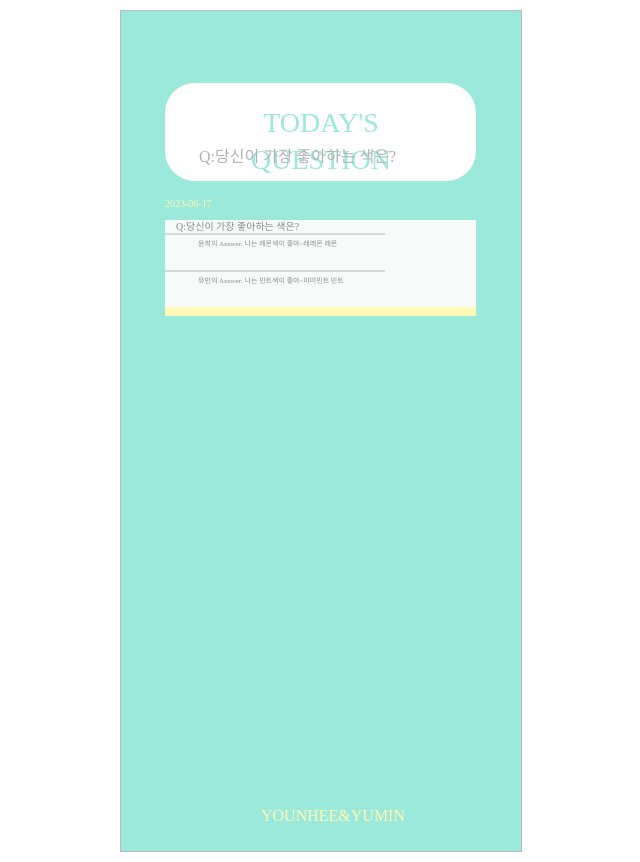
After one commit to minyou2675/couple_diary_project, a Django app: template couple_diary_project/diary/templates/diary/questionlist.html in a window 1280 px wide. The commit adds this page. Shown: the whole page, without its empty margins (319-959 px from the left). Run offline with Django 4.2, Linux system fonts and the light colour scheme; the template is opened without the code that fills it, so the values that code supplies are empty.

Commit message:
Refactor.자잘한 리팩터링

```diff
--- /dev/null
+++ b/couple_diary_project/diary/static/css/questionlist.css
@@ -0,0 +1,112 @@
+.wrapper{
+    display: flex;
+    flex-direction: column;
+    width: 360px;
+    height: 800px;
+    margin: 10px auto;
+    padding: 20px;
+    border: 1px solid #bcbcbc;
+    background-color: #9AE9DB;
+}
+
+.header{
+    margin-top: 52px;
+    margin-left: 24px;
+    margin-right: 25px;
+    width: 311px;
+    height: 98px;
+    background: #FFFFFF;
+    border-radius: 30px;
+
+}
+#todayQuestion{
+    margin-top: 21px;
+    margin-left: 27px;
+    margin-right: 26px;
+    width: 258px;
+    height: 42px;
+    font-weight: 400;
+    font-size: 28px;
+    line-height: 37.07px;
+    text-align: center;
+    color:#9AE9DB;
+}
+#questionTitle{
+    margin-left: 34px;
+    margin-right: 34px;
+    font-weight: 400;
+    font-size: 16px;
+    line-height: 21.18px;
+    color:#B2B2B2
+}
+
+.answer{
+    margin-top: 16px;
+    margin-left:24px;
+    margin-right: 25px;
+    width: 333px;
+    height: 123px;
+}
+.date{
+    width: 105px;
+    height: 12px;
+    font-weight: 400;
+    font-size: 10px;
+    line-height: 13.24px;
+    color: #FFF8B6;
+}
+
+.answerBlock{
+    width: 311px;
+    height: 95px;
+    background: #F6FAF9;
+    backdrop-filter: blur(2px);
+}
+
+.answerTitle{
+    margin-top: 11px;
+    margin-left: 11px;
+    margin-right: 17px;
+    width: 311px;
+    font-weight: 400;
+    font-size: 10px;
+    line-height: 13.24px;
+    color:#8B8B8B;
+
+
+}
+.answerContent{
+    margin-top: 4.75px;
+    margin-left: 33px;
+    margin-right: 10px;
+    width: 278px;
+    height: 30px;
+    font-weight: 400;
+    font-size: 7px;
+    line-height: 9.27px;
+    color:#8B8B8B;
+}
+.underLine{
+    width: 218px;
+    border: 0.5px solid #D9D9D9
+
+}
+
+.underBar{
+    width: 311px;
+    height: 9px;
+    background: #FFF8B6;
+    backdrop-filter: blur(2px);
+}
+
+
+.footer{
+    position: absolute;
+    margin-top:776px;
+    margin-left:120px;
+    margin-right:133px;
+    text-align: center;
+    width:93px;
+    height:16px;
+    color : #FFF8B6;
+}
--- a/couple_diary_project/diary/templates/diary/calandar.html
+++ b/couple_diary_project/diary/templates/diary/calandar.html
@@ -64,7 +64,7 @@
             </div>
         </div>
 
-        <button class="questionList" onclick="alert('클릭')">
+        <button class="questionList" onclick="onClickToList()">
             <img src="../../static/images/question_list.svg">
         </button>
 
@@ -87,7 +87,9 @@
 <script>
     let date = new Date();
     const first = new Date("2023-1-12");
-
+    function onClickToList(){
+        window.location.href='/questionlist/';
+    }
     function onClickToDiary(){
         window.location.href = '/dailydiary/';
     }
--- a/couple_diary_project/diary/templates/diary/diarycreate.html
+++ b/couple_diary_project/diary/templates/diary/diarycreate.html
@@ -8,7 +8,7 @@
 <form id="diaryForm" method="post" action="/diarycreate/" enctype="multipart/form-data">
     <div class="photo">
         <div class="photoUpload">
-            <div id="image-show">
+            <div  id="image-show" style="width:100px;">
 
             </div>
         <label for="chooseFile">
@@ -44,8 +44,8 @@
         //이미지 source 가져오기
         newImage.src = URL.createObjectURL(file);
 
-        newImage.style.width = "80%";
-        newImage.style.height = "80%";   //버튼을 누르기 전까지는 이미지를 숨긴다
+        newImage.style.width = "50%";
+        newImage.style.height = "50%";   //버튼을 누르기 전까지는 이미지를 숨긴다
         newImage.style.objectFit = "contain";
 
         //이미지를 image-show div에 추가
--- /dev/null
+++ b/couple_diary_project/diary/templates/diary/questionlist.html
@@ -0,0 +1,46 @@
+<html>
+    <head>
+
+        <link rel="stylesheet" href="../../static/css/questionlist.css">
+
+    </head>
+    <body>
+        <div class="wrapper">
+            <div class="header">
+                <div id="todayQuestion">
+                    TODAY'S QUESTION
+                </div>
+                <div id="questionTitle">
+                    Q:당신이 가장 좋아하는 색은?
+                </div>
+            </div>
+            <div class="answer">
+                <div class="date">
+                    2023-06-17
+                </div>
+                <div class="answerBlock">
+                    <div class="answerTitle">
+                        Q:당신이 가장 좋아하는 색은?
+                    </div>
+                    <div class="underLine"></div>
+                    <div class="answerContent">
+                        윤희의 Answer:
+                        나는 레몬색이 좋아~레레몬 레몬
+                    </div>
+                    <div class="underLine"></div>
+                    <div class="answerContent">
+                        유민의 Answer:
+                        나는 민트색이 좋아~미미민트 민트
+                    </div>
+                    <div class="underBar"></div>
+                </div>
+            </div>
+
+            <div class="footer">
+                YOUNHEE&YUMIN
+            </div>
+        </div>
+    </body>
+
+
+</html>
--- a/couple_diary_project/diary/templates/diary/todayquestion.html
+++ b/couple_diary_project/diary/templates/diary/todayquestion.html
@@ -10,7 +10,7 @@
 
                 <img  src="../../static/images/mint_heart.svg"/>
             </button> -->
-            {% if mintAnswer%}
+            {% if mintAnswer %}
             <button type="button" class="mintbtn" style="margin-top: 132px;" onclick="onClickNext()">
 
                 <img  src="../../static/images/mint_heart.svg"/>
@@ -36,7 +36,7 @@
                 <img  src="../../static/images/lemon_heart.svg"/>
             </button>
                 <div id="lemonletter" style="margin: 0 auto;">Completed</div>
-            {% else%}
+            {% else %}
             <button type="button" class="lemonbtn" style="margin-top: 132px;" onclick="onClickQuestion2()">
                 <img  src="../../static/images/lemon_heart.svg"/>
             </button>
--- a/couple_diary_project/diary/urls.py
+++ b/couple_diary_project/diary/urls.py
@@ -8,6 +8,7 @@ urlpatterns = [
     path('calandar/', views.showCalandar),
     path('dailydiary/',views.showDailyDiary),
     path('diarycreate/',views.showDiaryCreate),
+    path('questionlist/',views.showQuestionList),
 
 
 ]
```
Also changed, not shown: couple_diary_project/diary/static/css/dailydiary.css (+33 -0 lines), couple_diary_project/diary/templates/diary/dailydiary.html (+15 -0 lines), couple_diary_project/diary/views.py (+12 -0 lines), couple_diary_project/_media/diary/images/2023/06/17/IMG_4314_9hjvPwy.JPG (added), couple_diary_project/_media/diary/images/2023/06/18/IMG_4314.JPG (added).
